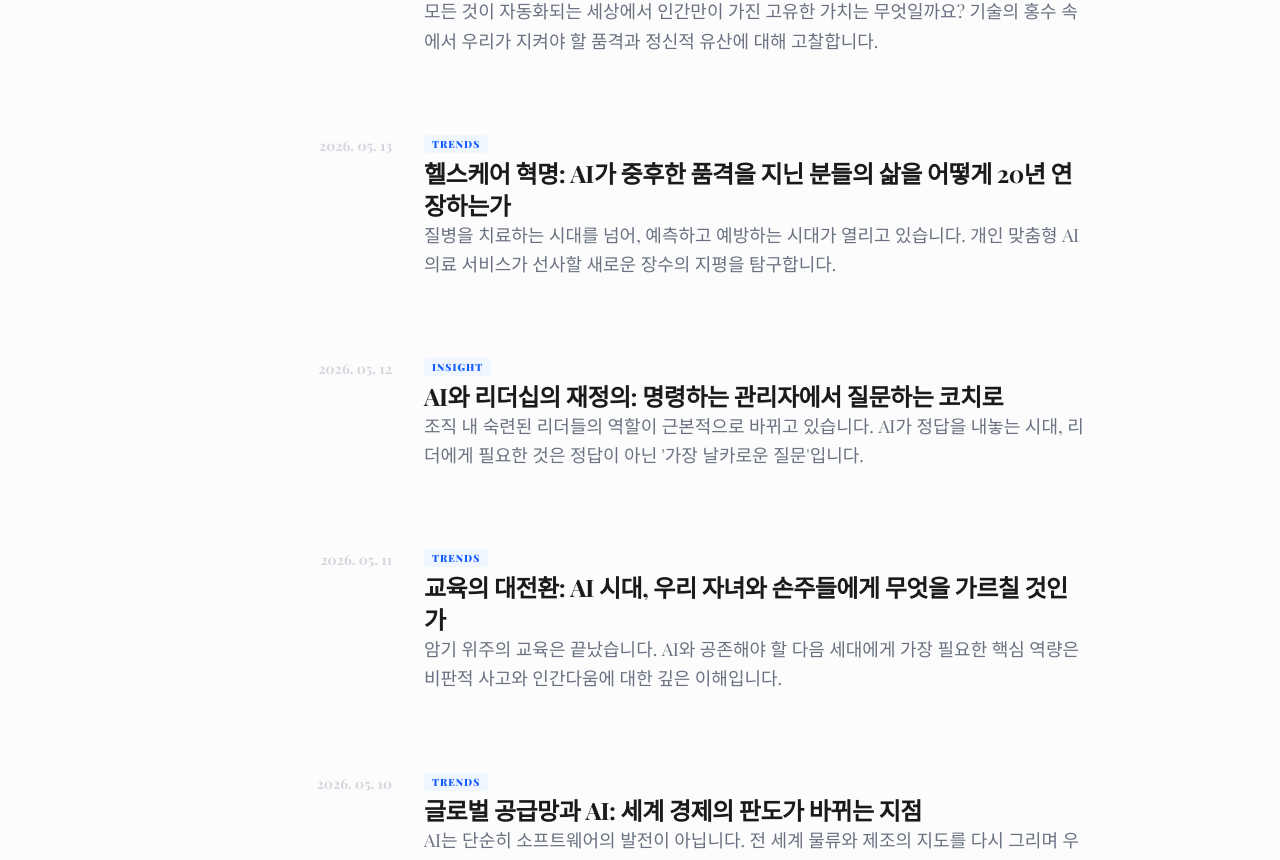
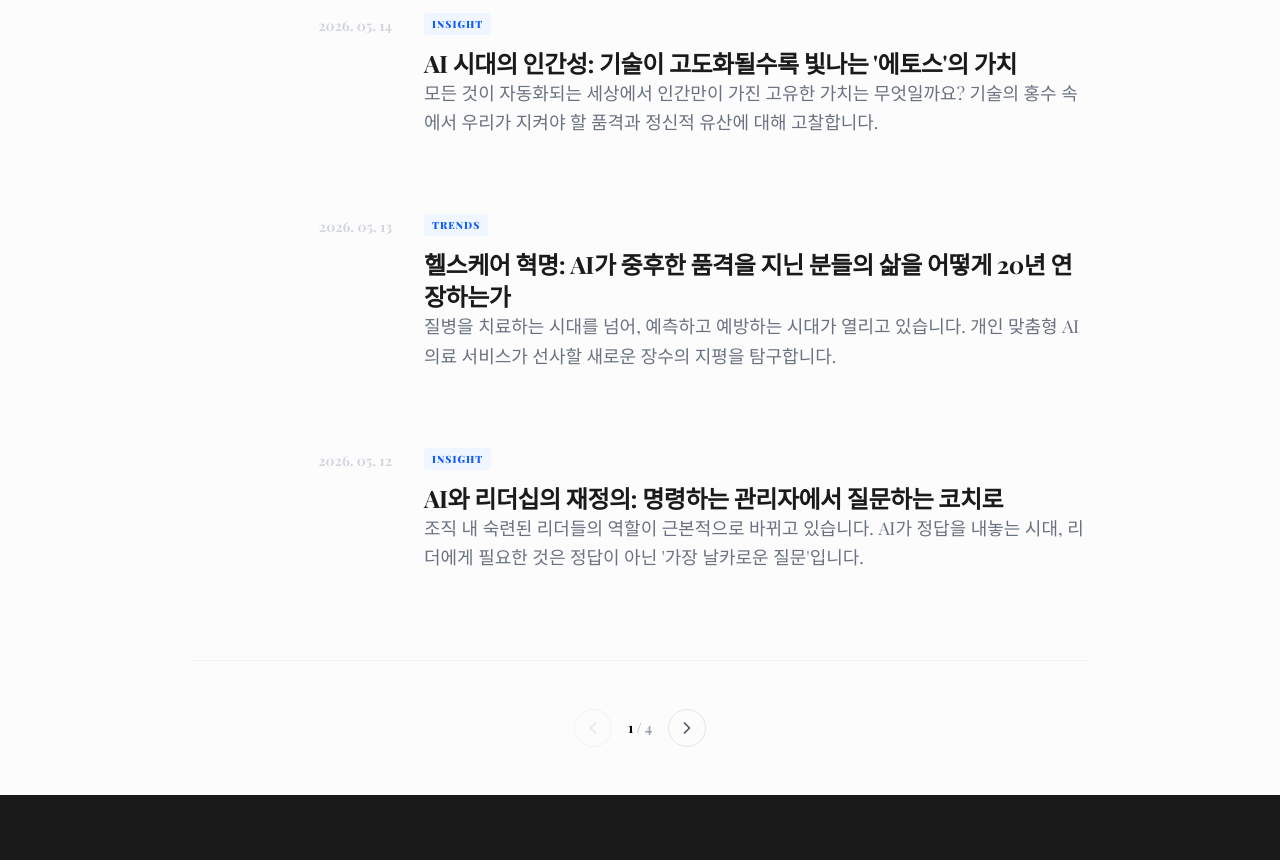
Before and after one commit to grit24365/nexus-ethos, a Next.js app: page /archive in a window 1280 px wide. Shown: the part 1913-2773 px from the top of the page. Built offline with nearby package versions, Linux system fonts and the light colour scheme; no server answers; a web font is replaced by a local one.

Commit message:
Optimization: Limit home page posts and implement pagination in Archive

```diff
--- a/src/app/archive/page.tsx
+++ b/src/app/archive/page.tsx
@@ -2,9 +2,22 @@ import { getSortedPostsData } from "@/lib/posts";
 import Link from "next/link";
 import { format } from "date-fns";
 import { ko } from "date-fns/locale";
+import { ChevronLeft, ChevronRight } from "lucide-react";
 
-export default function ArchivePage() {
+interface Props {
+  searchParams: Promise<{ page?: string }>;
+}
+
+export default async function ArchivePage({ searchParams }: Props) {
+  const { page } = await searchParams;
   const allPosts = getSortedPostsData();
+
+  const POSTS_PER_PAGE = 10;
+  const currentPage = parseInt(page || "1");
+  const totalPages = Math.ceil(allPosts.length / POSTS_PER_PAGE);
+
+  const startIndex = (currentPage - 1) * POSTS_PER_PAGE;
+  const paginatedPosts = allPosts.slice(startIndex, startIndex + POSTS_PER_PAGE);
 
   return (
     <div className="max-w-4xl mx-auto space-y-16">
@@ -14,14 +27,14 @@ export default function ArchivePage() {
         <p className="mt-4 text-gray-400 font-serif italic">과거로부터 축적된 기술과 시대의 성찰</p>
       </header>
 
-      <div className="space-y-12">
-        {allPosts.map((post) => (
+      <div className="space-y-12 min-h-[600px]">
+        {paginatedPosts.map((post) => (
           <article key={post.slug} className="group grid md:grid-cols-4 gap-8 items-start">
             <div className="text-sm font-bold text-gray-300 font-serif md:text-right pt-2">
               {format(new Date(post.date), "yyyy. MM. dd")}
             </div>
             <div className="md:col-span-3 space-y-3">
-              <span className="text-[10px] font-black uppercase tracking-widest text-blue-600 bg-blue-50 px-2 py-0.5 rounded">
+              <span className="text-[10px] font-black uppercase tracking-widest text-blue-600 bg-blue-50 px-2 py-0.5 rounded w-fit inline-block">
                 {post.category}
               </span>
               <Link href={`/blog/${post.slug}`}>
@@ -36,6 +49,29 @@ export default function ArchivePage() {
           </article>
         ))}
       </div>
+
+      {/* Pagination Controls */}
+      {totalPages > 1 && (
+        <div className="flex justify-center items-center space-x-4 pt-12 border-t border-gray-100">
+          <Link
+            href={`/archive?page=${Math.max(1, currentPage - 1)}`}
+            className={`p-2 rounded-full border transition ${currentPage === 1 ? "text-gray-200 border-gray-100 cursor-not-allowed" : "text-gray-600 border-gray-200 hover:bg-gray-50"}`}
+          >
+            <ChevronLeft size={20} />
+          </Link>
+
+          <div className="text-sm font-bold text-gray-400">
+            <span className="text-black">{currentPage}</span> / {totalPages}
+          </div>
+
+          <Link
+            href={`/archive?page=${Math.min(totalPages, currentPage + 1)}`}
+            className={`p-2 rounded-full border transition ${currentPage === totalPages ? "text-gray-200 border-gray-100 cursor-not-allowed" : "text-gray-600 border-gray-200 hover:bg-gray-50"}`}
+          >
+            <ChevronRight size={20} />
+          </Link>
+        </div>
+      )}
     </div>
   );
 }
--- a/src/app/page.tsx
+++ b/src/app/page.tsx
@@ -10,8 +10,8 @@ export default function Home() {
 
   // Latest 3 posts for the Carousel
   const featuredPosts = allPosts.slice(0, 3);
-  // Remaining posts for the Grid
-  const remainingPosts = allPosts.slice(3);
+  // Remaining posts for the Grid (Limit to 9)
+  const remainingPosts = allPosts.slice(3, 12);
 
   const defaultGridImage = "https://images.unsplash.com/photo-1620712943543-bcc4628c6757?q=80&w=800&auto=format&fit=crop";
 
```
